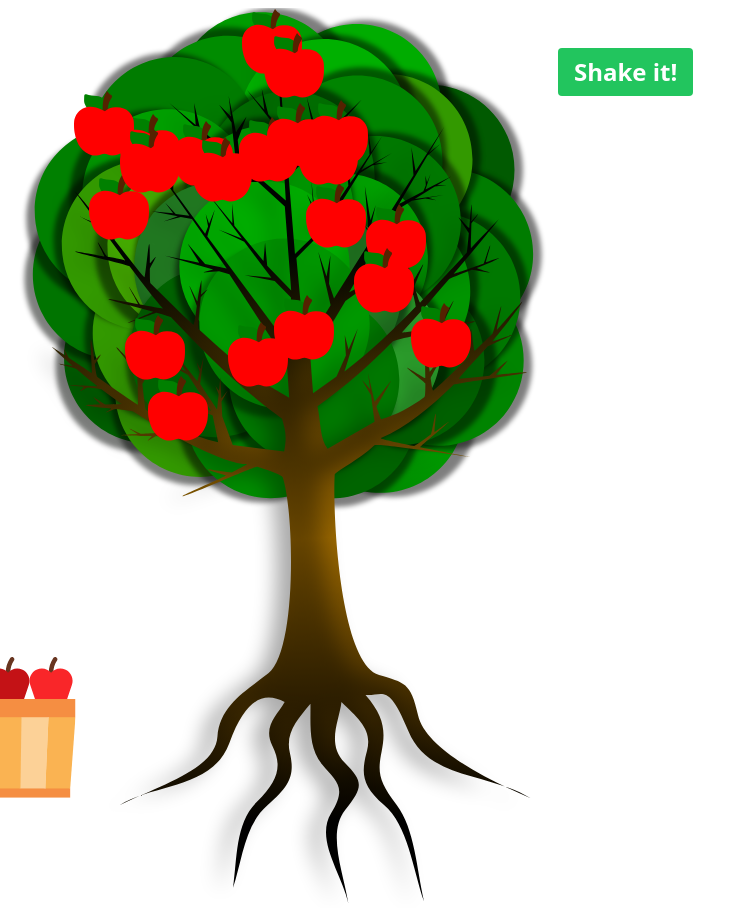
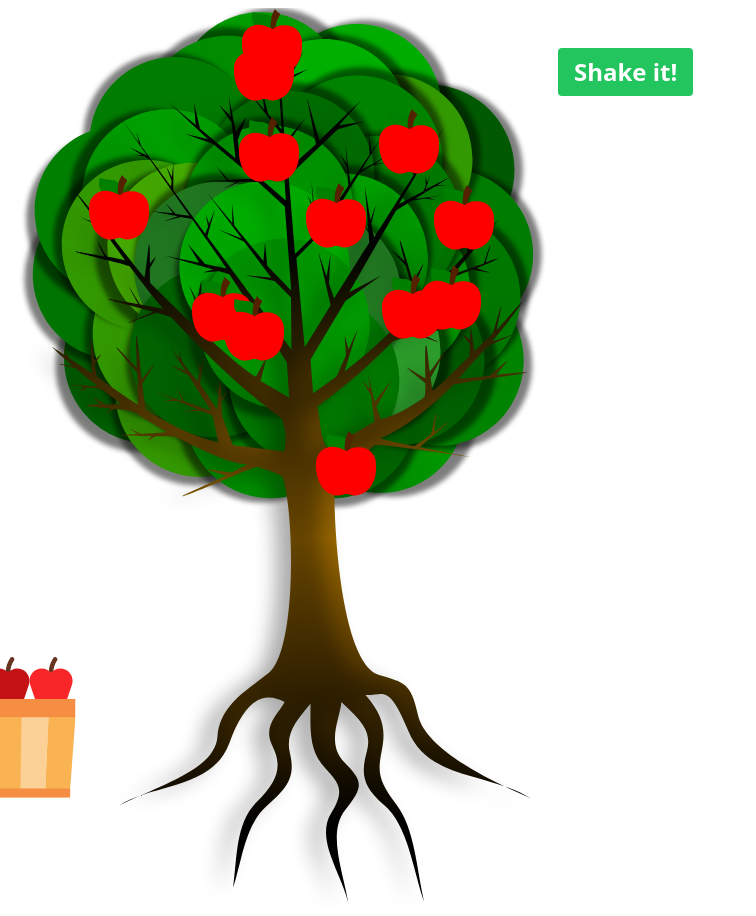
Before and after one commit to KorayAydemir/case-project, a React (Vite) app: page / in a window 1280 px wide. Shown: the whole page, without its empty margins (0-756 px from the left). Built offline with nearby package versions, Linux system fonts and the light colour scheme.

Commit message:
chore: 12 apples instead of 20, performance test

```diff
--- a/src/components/AppleTree/AppleTree.tsx
+++ b/src/components/AppleTree/AppleTree.tsx
@@ -20,7 +20,7 @@ export const AppleTree = () => {
     };
 
     const getAppleCoordinates = useCallback(() => {
-        const numApples = 20;
+        const numApples = 12;
         const treeRadius = treeHeight / 2 / 2;
         return Array.from({ length: numApples }).map(() => {
             const angle = Math.random() * 360 * (Math.PI / 180);
```
